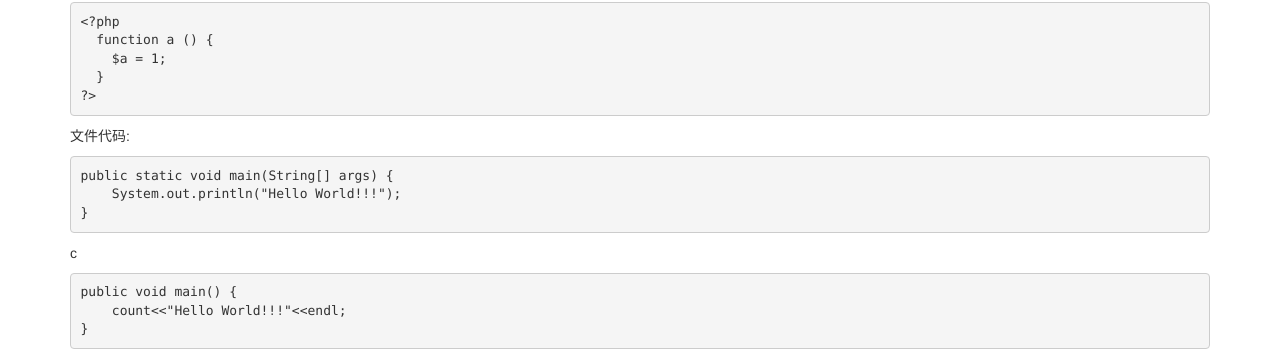
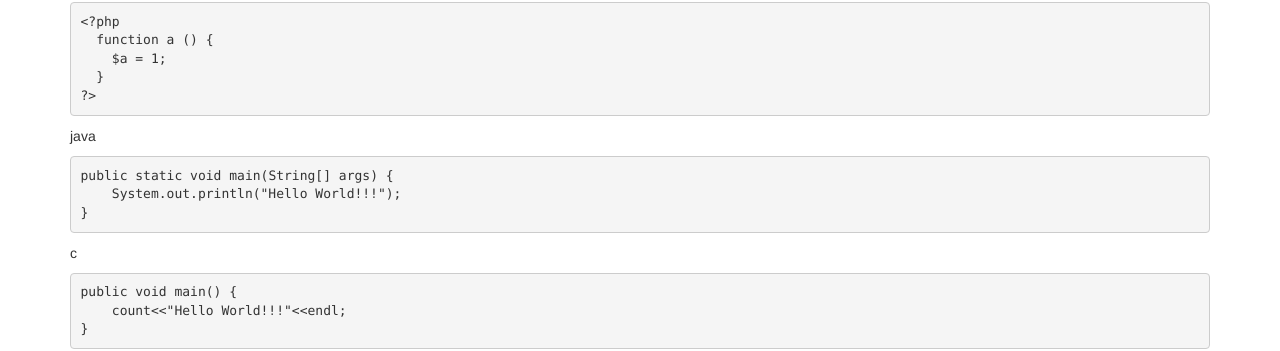
Before and after one commit to dong111/damonliu.github.io, a Jekyll site: the page built from _posts/2014-12-29-test.md, in a window 1280 px wide. Shown: the part 317-668 px from the top of the page. Built offline with Jekyll 4.4.1, drawn with Linux system fonts in a browser that asks for light colours; nearby versions of some CDN libraries; library files that are not in the unit come from our copies; Markdown is read by kramdown in place of the engine named in the settings.

````diff
--- a/_posts/2014-12-29-test.md
+++ b/_posts/2014-12-29-test.md
@@ -8,21 +8,21 @@ tags: [test-tag]
 
 
 php
-{% highlight php %}
+```php
 <?php
   function a () {
     $a = 1;
   }
 ?>
-{% endhighlight %}
+```
 
 
-文件代码:
-{% highlight java %}
+java
+```java
 public static void main(String[] args) {
     System.out.println("Hello World!!!");
 }
-{% endhighlight %}
+```
 
 c
 {% highlight c %}
````
